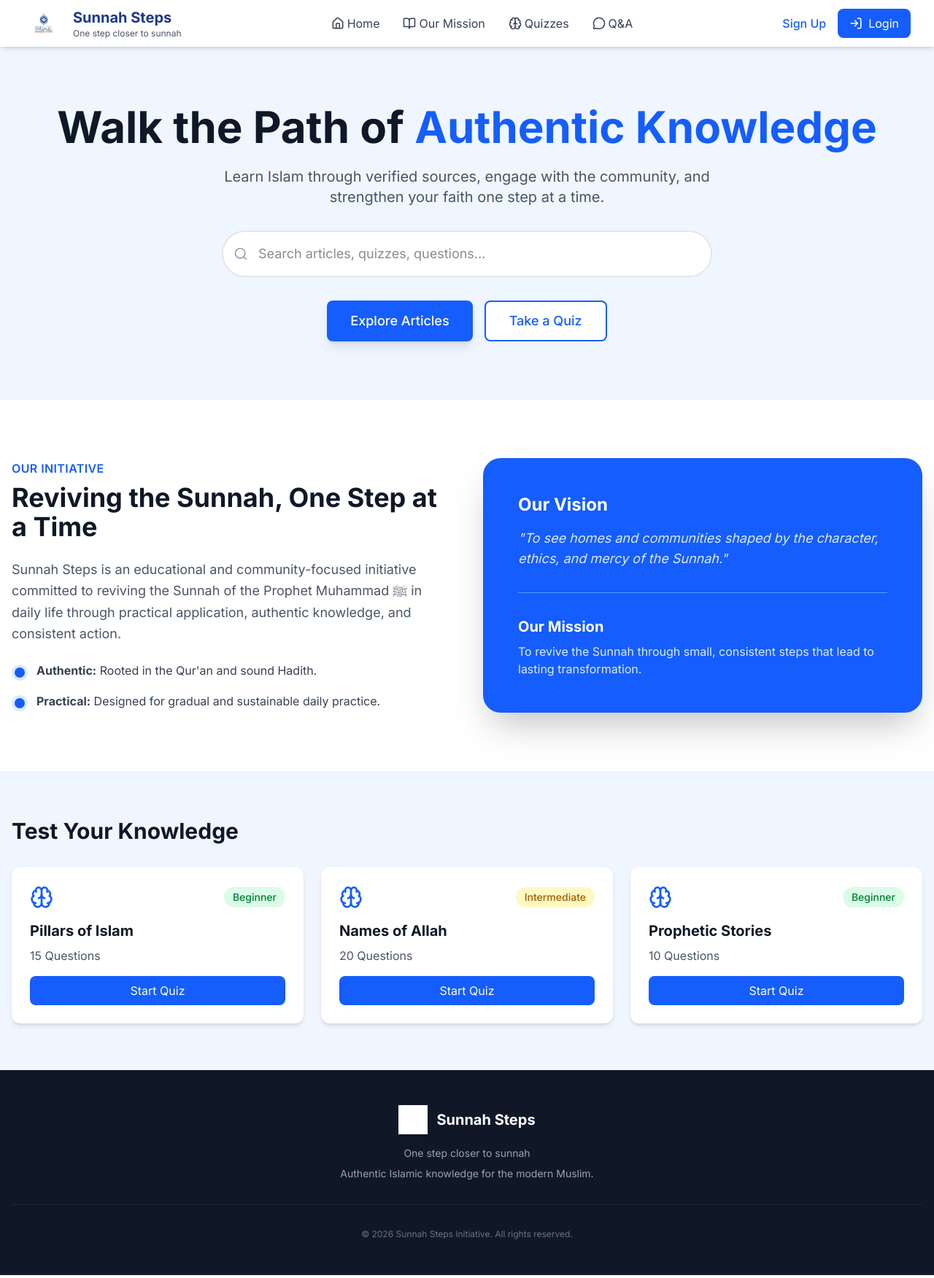
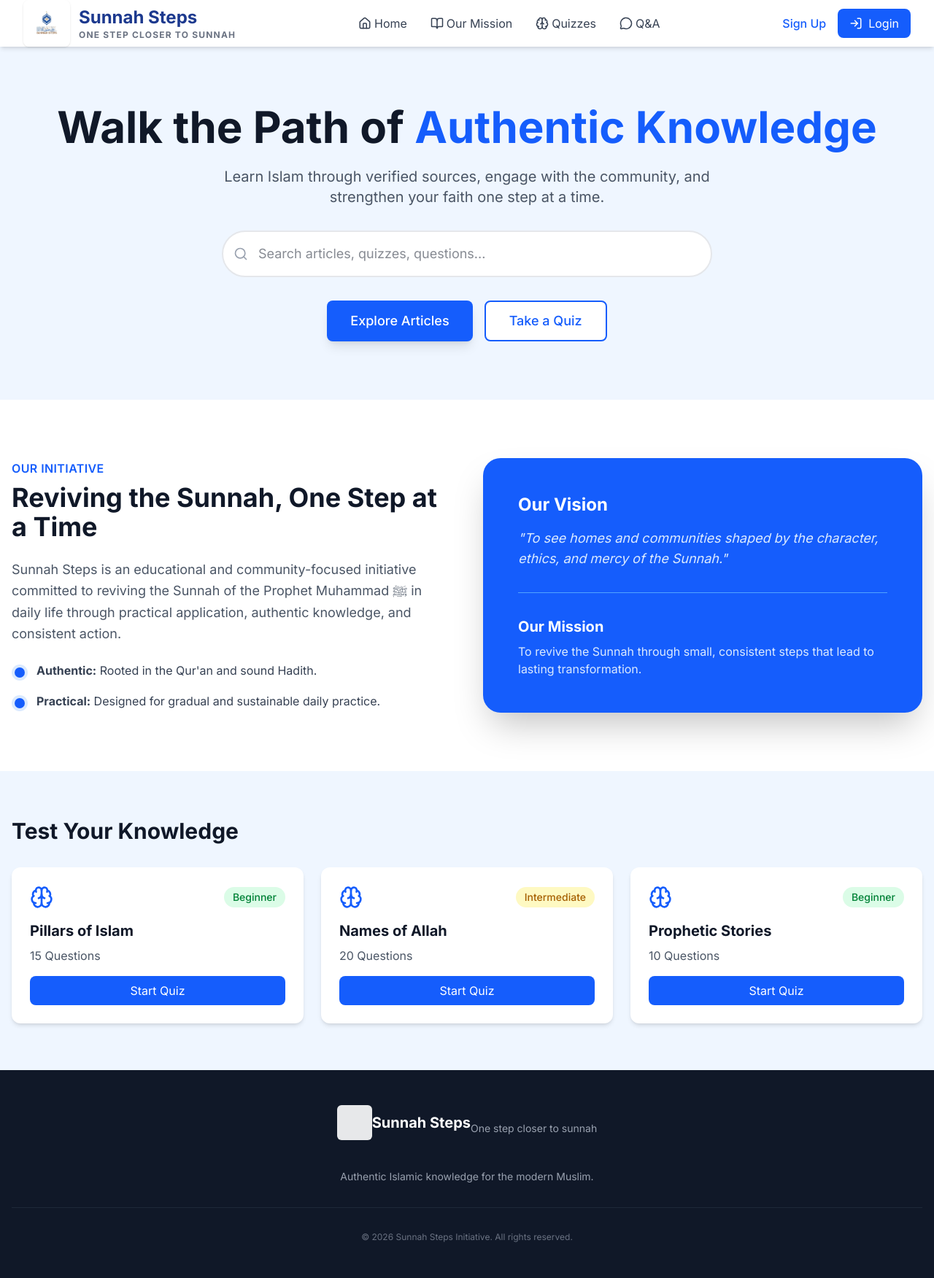
Before and after one commit to AyshaTahoor/SunnahSteps, a Next.js app: page / in a window 1280 px wide. Shown: the whole page at 73% size. Built offline with nearby package versions, Linux system fonts and the light colour scheme.

Commit message:
style: increase logo size and fix footer visibility

```diff
--- a/app/page.tsx
+++ b/app/page.tsx
@@ -48,14 +48,14 @@ export default function HomePage() {
                 <Image
                   src="/sunnah-steps-logo.jpeg"
                   alt="Sunnah Steps Logo"
-                  width={56}
-                  height={56}
-                  className="h-14 w-auto rounded-md"
+                  width={80}
+                  height={80}
+                  className="h-16 w-auto rounded-lg shadow-sm"
                   priority
                 />
                 <div>
-                  <h1 className="text-xl font-bold text-blue-900">Sunnah Steps</h1>
-                  <p className="text-xs text-gray-600">One step closer to sunnah</p>
+                  <h1 className="text-2xl font-bold text-blue-900">Sunnah Steps</h1>
+                  <p className="text-xs text-gray-500 uppercase tracking-widest font-bold">One step closer to sunnah</p>
                 </div>
               </div>
 
@@ -224,19 +224,19 @@ export default function HomePage() {
         <footer className="bg-gray-900 text-white py-12 px-4">
           <div className="max-w-7xl mx-auto flex flex-col items-center text-center">
             <div>
-              <div className="flex items-center space-x-3 mb-4 justify-center">
+              <div className="flex items-center space-y-4 mb-6 justify-center">
                 <Image
                   src="/sunnah-steps-logo.jpeg"
                   alt="Sunnah Steps Logo"
-                  width={40}
-                  height={40}
-                  className="h-10 w-auto brightness-0 invert"
+                  width={60}
+                  height={60}
+                  className="h-12 w-auto rounded-md opacity-90 brightness-0 invert"
                 />
                 <h3 className="text-xl font-bold">Sunnah Steps</h3>
-              </div>
-              <p className="text-gray-400 text-sm">
+               <p className="text-gray-400 text-sm">
                 One step closer to sunnah
               </p>
+              </div>
               <p className="text-gray-400 text-sm mt-2">
                 Authentic Islamic knowledge for the modern Muslim.
               </p>
```
Also changed, not shown: public/sunnah-steps-logo.jpeg.jpeg (deleted).
